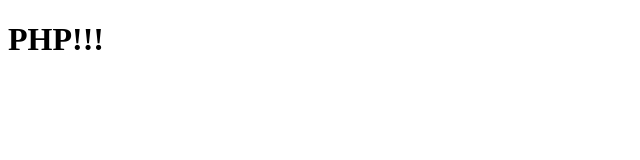
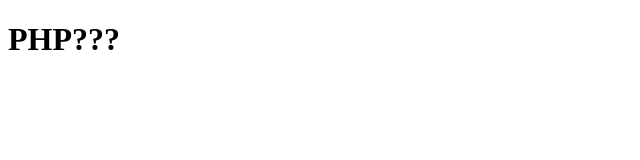
Before and after one commit to vbl10/pages, a plain HTML site: page index.html in a window 1280 px wide. Shown: the full height of the page, 0-640 px from the left. Drawn offline with Linux system fonts and the light colour scheme.

Commit message:
whatever

```diff
--- a/index.html
+++ b/index.html
@@ -4,6 +4,6 @@
     <title>TestePHP</title>
   </head>
   <body>
-    <h1>PHP!!!</h1>
+    <h1>PHP???</h1>
   </body>
 </html>
```
